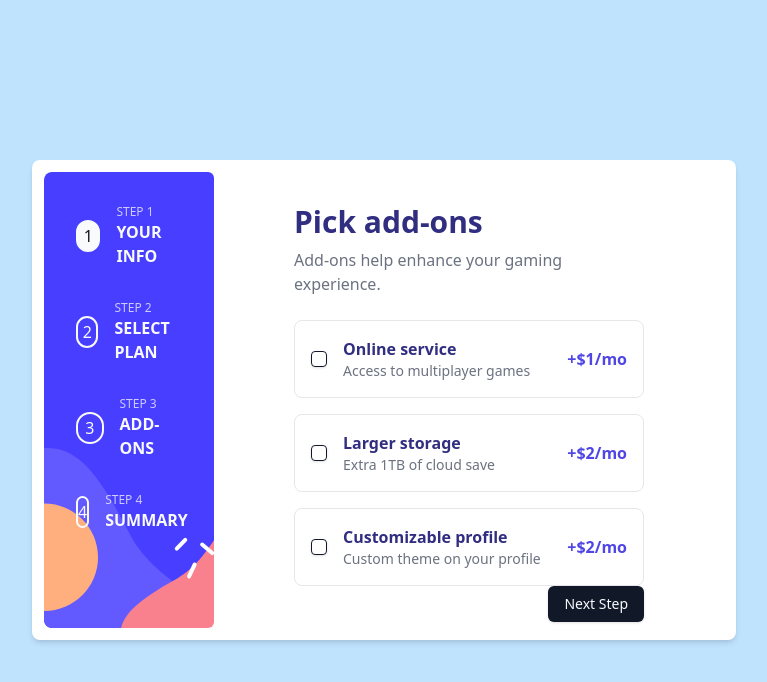
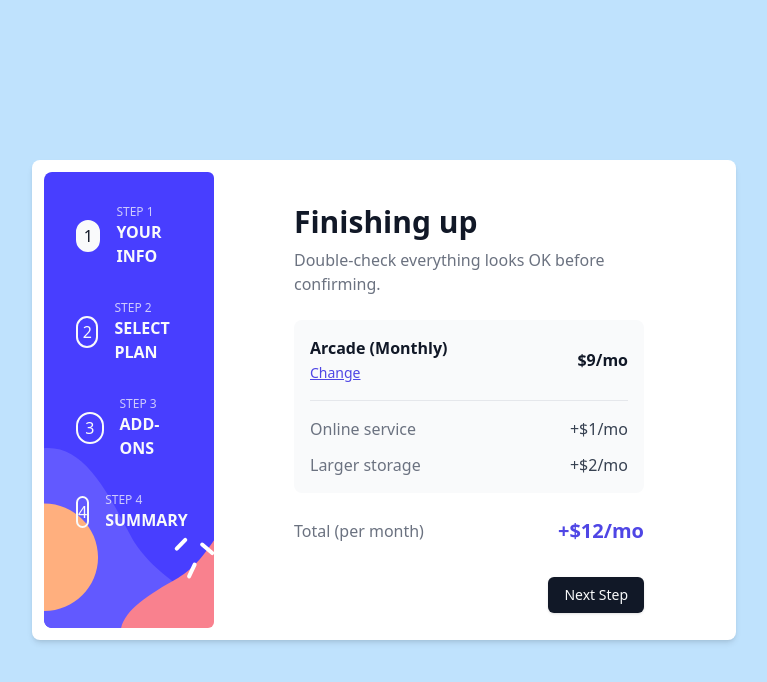
Before and after one commit to brianmarete/multi-step-form, a React (Vite) app: page /summary in a window 1280 px wide. Shown: the top 682 px of the page, without its empty margins (256-1023 px from the left). Built offline with nearby package versions, Linux system fonts and the light colour scheme.

Commit message:
Add summary component

```diff
--- a/src/App.tsx
+++ b/src/App.tsx
@@ -4,7 +4,8 @@ import { useState } from "react";
 import { StepIndicator } from "@/components/StepIndicator";
 import { Button } from "@/components/ui/button";
 import clsx from "clsx";
-import Addons from "./components/addons";
+// import Addons from "./components/addons";
+import Summary from "./components/summary";
 
 function App() {
   const steps = ["YOUR INFO", "SELECT PLAN", "ADD-ONS", "SUMMARY"];
@@ -31,7 +32,8 @@ function App() {
         <div className="form w-3/4 h-full px-20 py-8">
           {/* <PersonalInfo /> */}
           {/* <PlanSelection /> */}
-          <Addons />
+          {/* <Addons /> */}
+          <Summary />
           <div className="flex justify-between">
             <Button
               className={clsx(currentStep === 0 ? "invisible" : "")}
--- /dev/null
+++ b/src/components/summary.tsx
@@ -0,0 +1,41 @@
+function PlanItem({ title, price }: { title: string; price: string }) {
+  return (
+    <div className="flex justify-between items-center">
+      <span className="text-gray-500">{title}</span>
+      <span className="text-gray-700">{price}</span>
+    </div>
+  );
+}
+
+export default function Summary() {
+  return (
+    <>
+      <h2 className="text-3xl font-bold text-gray-900 mb-2">Finishing up</h2>
+      <p className="text-gray-500 mb-6">
+        Double-check everything looks OK before confirming.
+      </p>
+
+      <div className="bg-gray-50 rounded-lg p-4 mb-6">
+        <div className="flex justify-between items-center mb-4">
+          <div>
+            <h3 className="font-semibold text-gray-900">Arcade (Monthly)</h3>
+            <button className="text-indigo-600 underline text-sm">
+              Change
+            </button>
+          </div>
+          <span className="font-semibold text-gray-900">$9/mo</span>
+        </div>
+        <hr className="my-4" />
+        <div className="space-y-3">
+          <PlanItem title="Online service" price="+$1/mo" />
+          <PlanItem title="Larger storage" price="+$2/mo" />
+        </div>
+      </div>
+
+      <div className="flex justify-between items-center mb-8">
+        <span className="text-gray-500">Total (per month)</span>
+        <span className="text-indigo-600 font-bold text-xl">+$12/mo</span>
+      </div>
+    </>
+  );
+}
```
